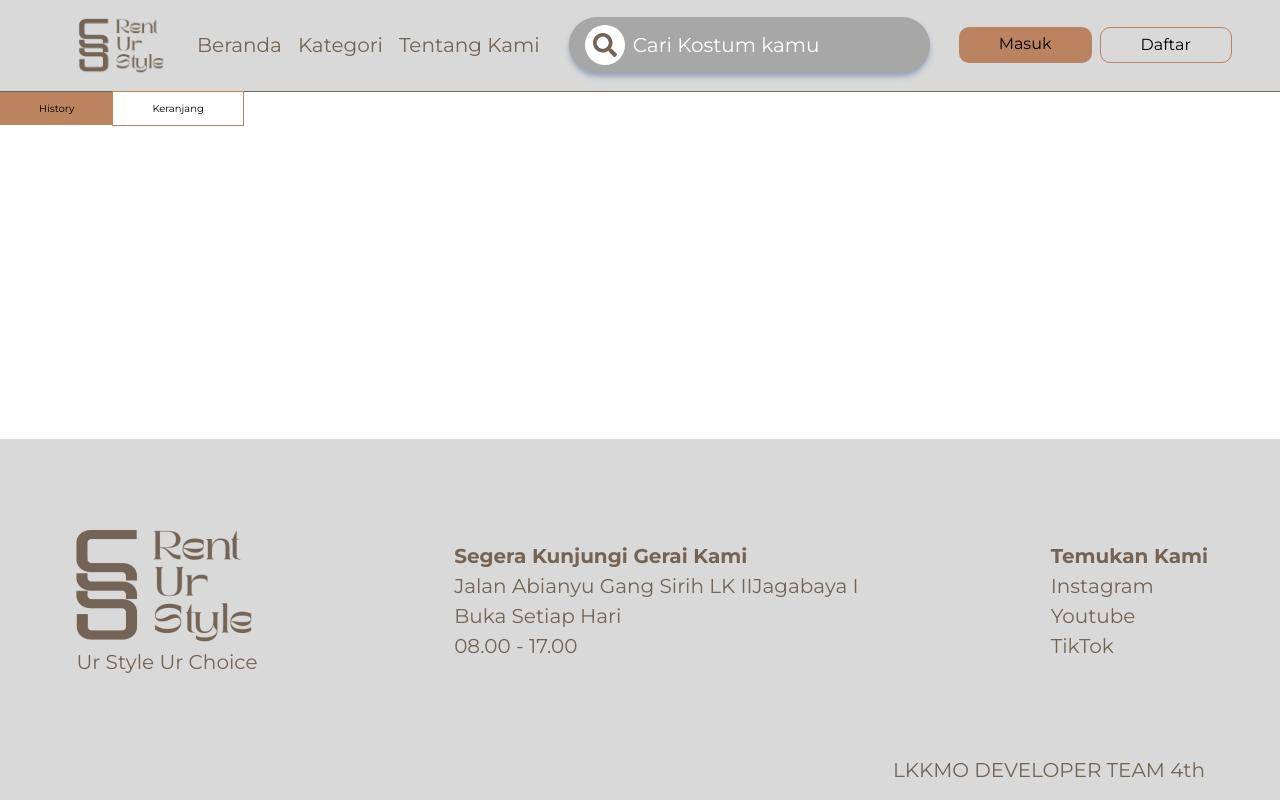
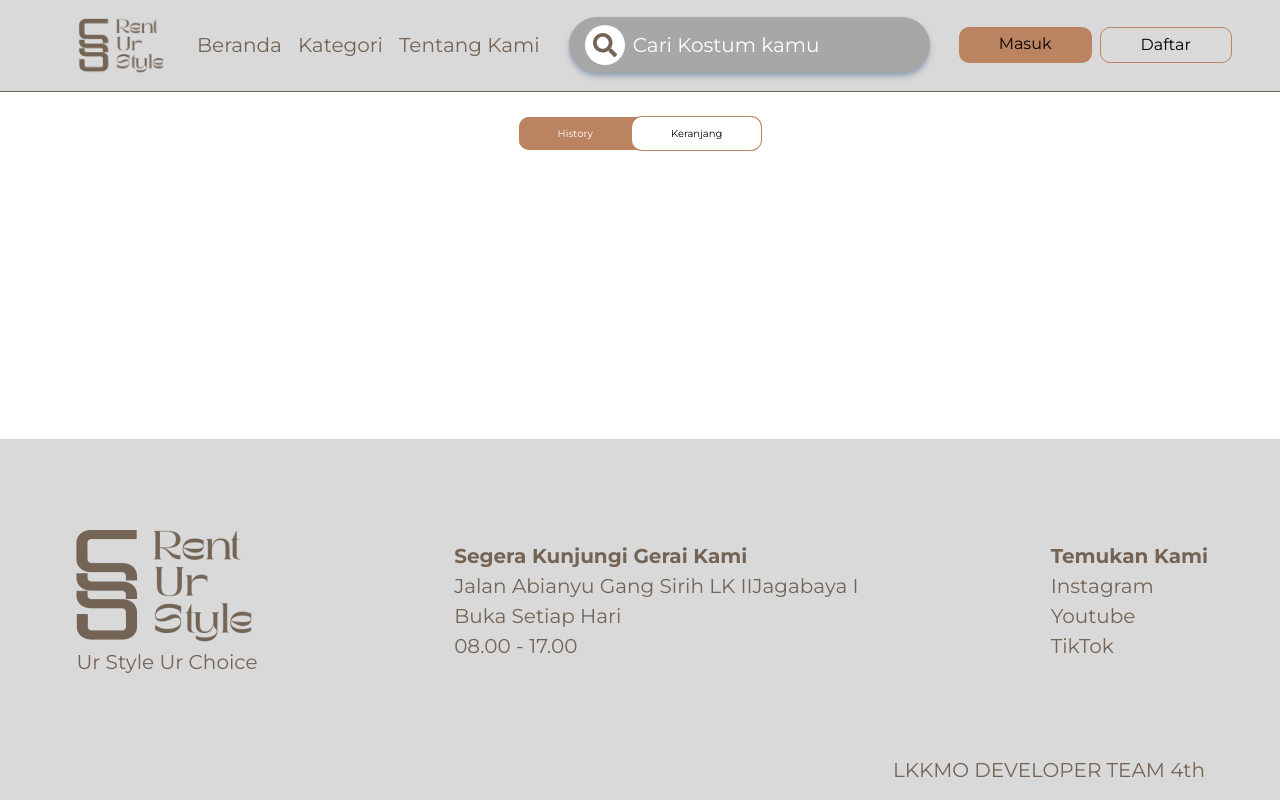
Before and after one commit to Zimhiii/LKKMO-FRONTEND-KEl4, a React (Vite) app: page /history in a window 1280 px wide. Built offline with nearby package versions, Linux system fonts and the light colour scheme.

Commit message:
button ini history page

```diff
--- a/src/Pages/HistoryPage.jsx
+++ b/src/Pages/HistoryPage.jsx
@@ -3,10 +3,14 @@ import React from "react";
 export default function HistoryPage() {
   return (
     <div>
-      <div className="flex font-montserrat text-[10px]">
-        <div className="py-[9px] px-[39px] bg-[#BB8360]">History</div>
-        <div className="py-[9px] px-[39px] ring-1 ring-[#BB8360]">
-          Keranjang
+      <div className=" relative flex font-montserrat text-[10px] justify-center py-[25px]">
+        <div className="flex bg-[#BB8360] rounded-[10px]  ">
+          <div className=" py-[9px] px-[39px]  bg-[#BB8360] rounded-[10px] text-white">
+            History
+          </div>
+          <div className="py-[9px]  px-[39px] ring-1 ring-[#BB8360] bg-white rounded-[10px]">
+            Keranjang
+          </div>
         </div>
       </div>
     </div>
```
